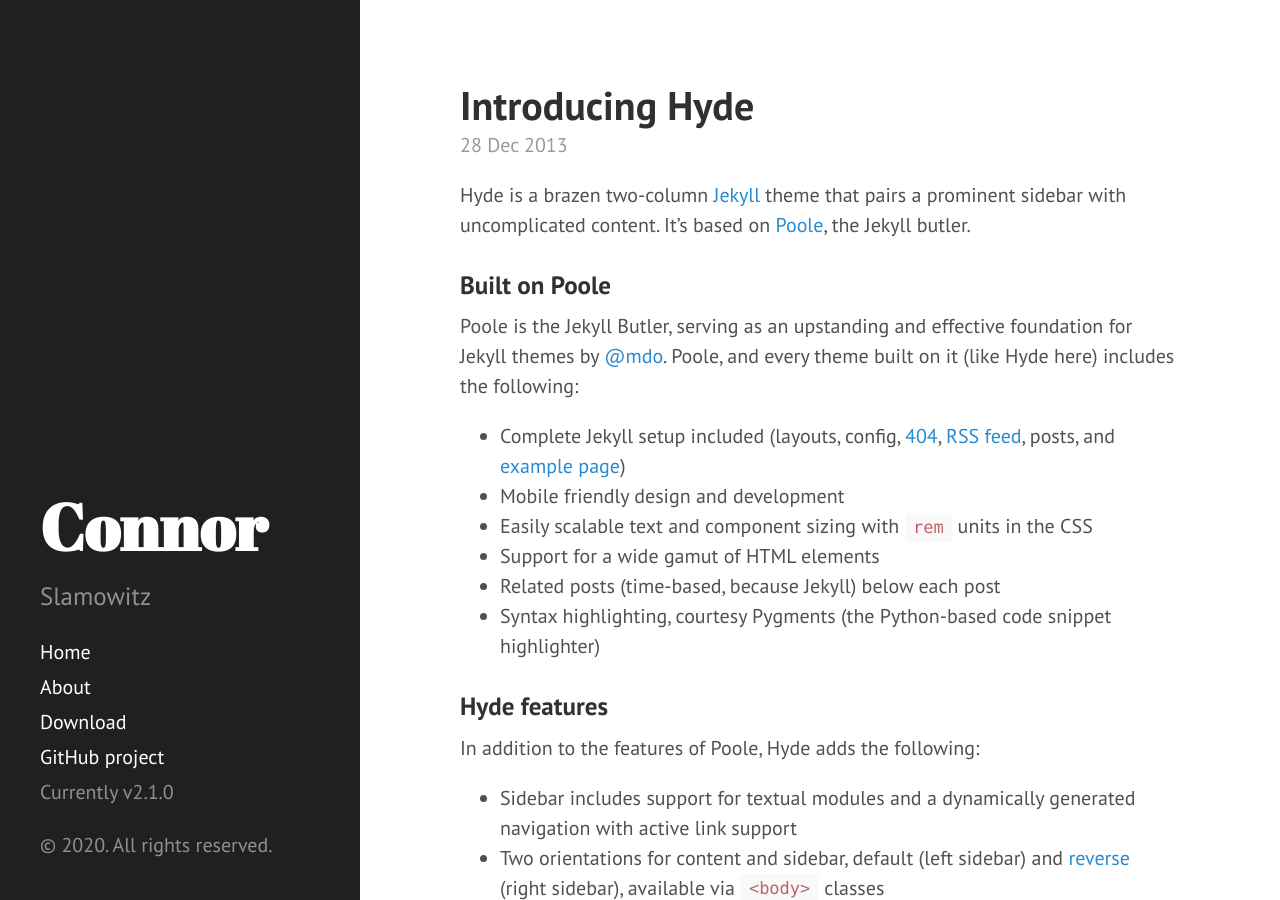
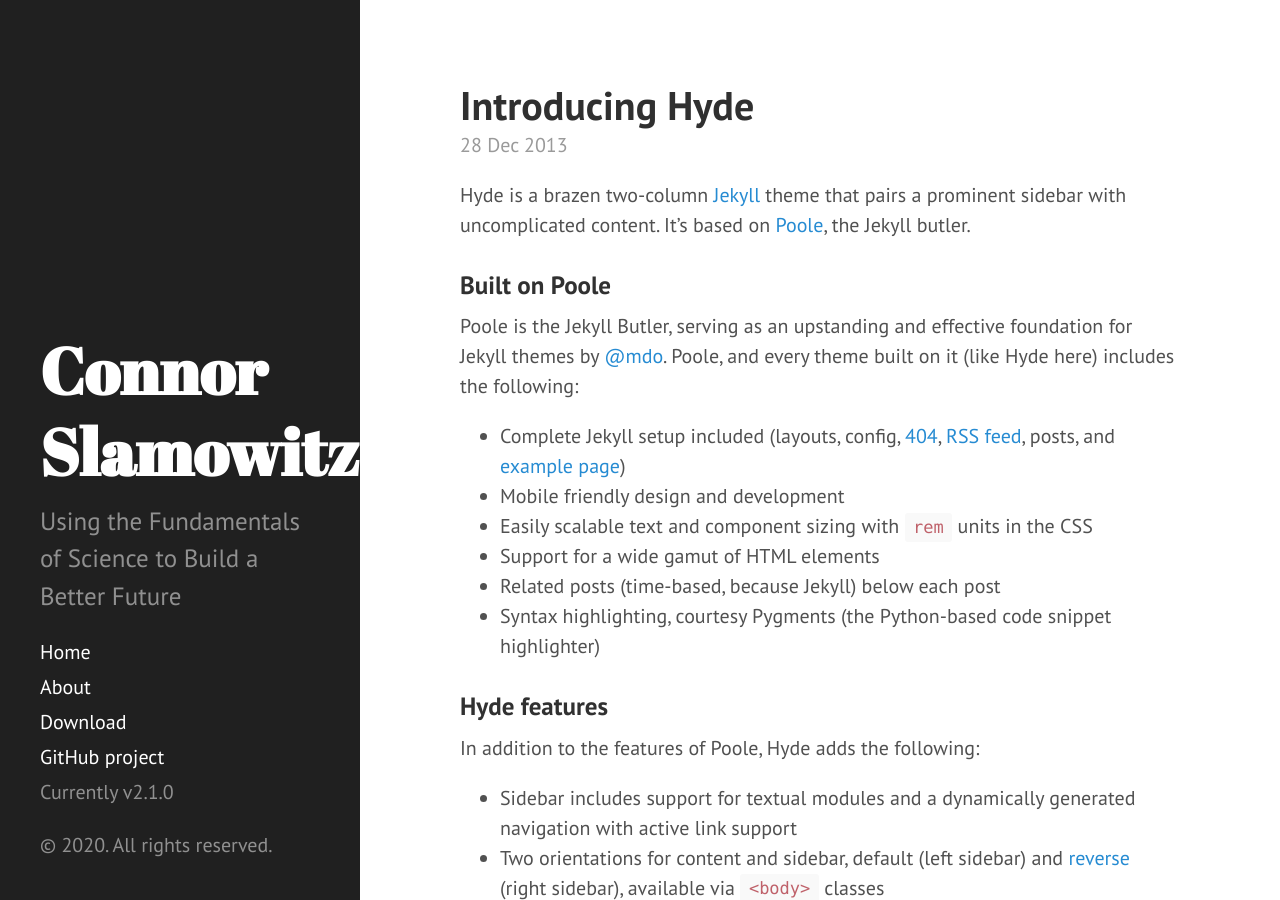
Before and after one commit to ConnorSlamowitz/Connor-Slamowitz, a Jekyll site: the page built from index.html, in a window 1280 px wide and 900 px high. Built offline with Jekyll 4.4.1, drawn with Linux system fonts in a browser that asks for light colours; Markdown is read by kramdown in place of the engine named in the settings; the list of posts is cut into pages by our own code.

Commit message:
Update _config.yml

```diff
--- a/_config.yml
+++ b/_config.yml
@@ -7,9 +7,9 @@
 relative_permalinks: false
 
 # Setup
-title:            Connor
-tagline:          'A Scientist'
-description:      'Slamowitz'
+title:            Connor Slamowitz
+tagline:          '21st Century Explorer'
+description:      'Using the Fundamentals of Science to Build a Better Future'
 url:              connorslamowitz.github.io/Connor-Slamowitz/
 baseurl:          /
 
```
